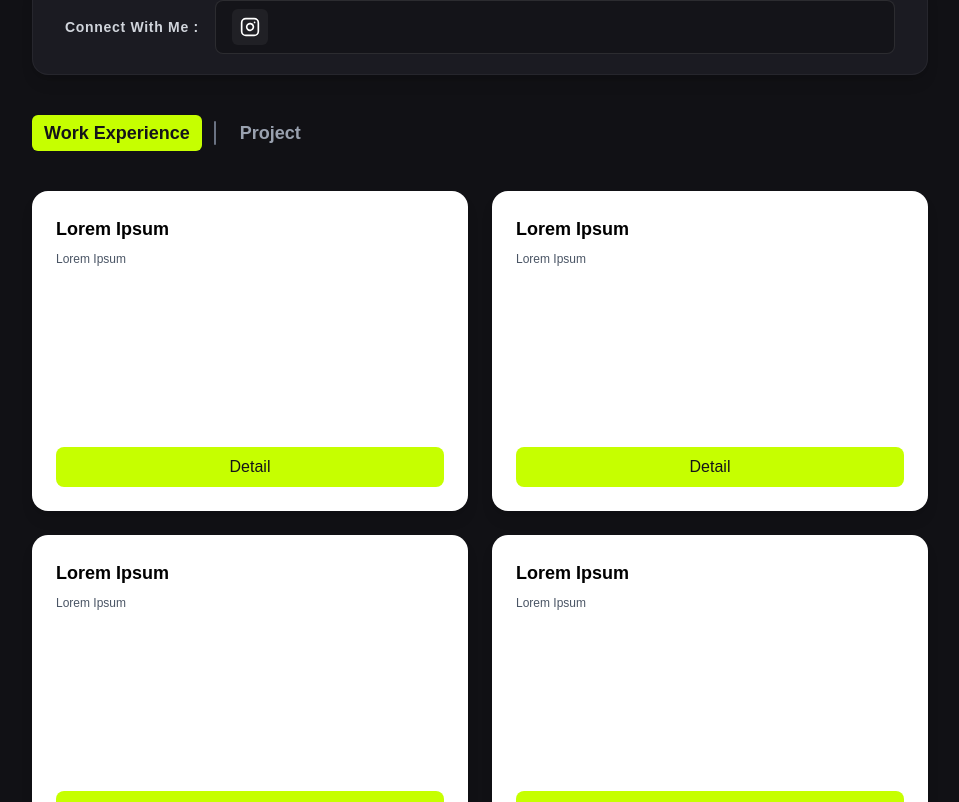
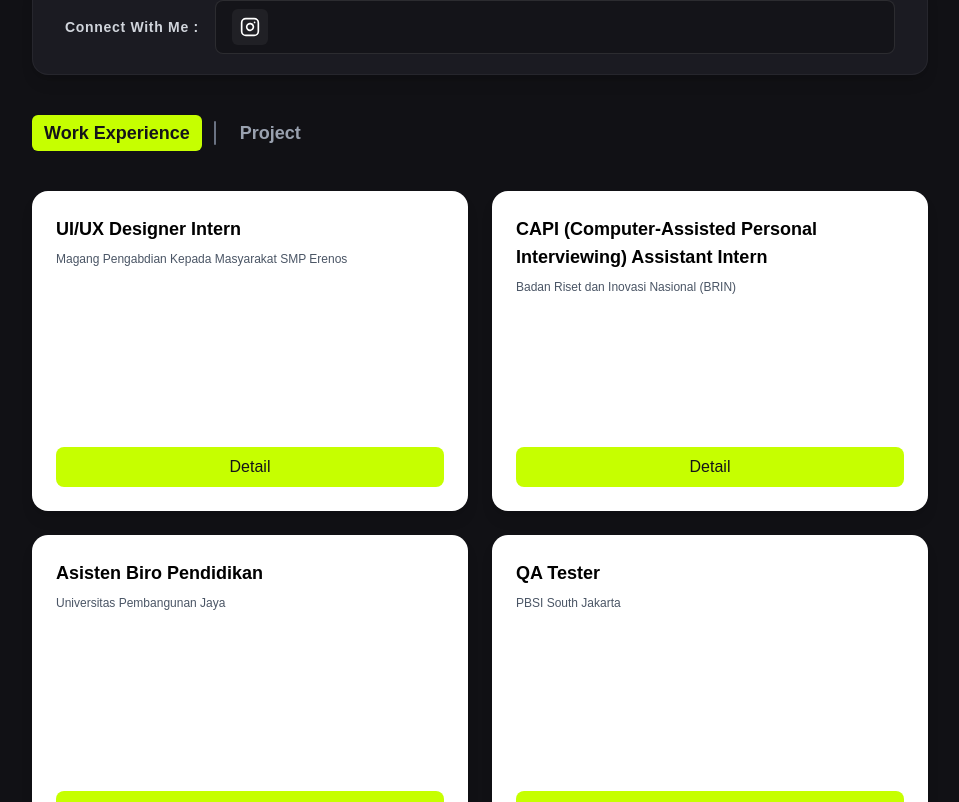
Before and after one commit to ImZard/profil, a Next.js app in the folder portofolio/: page / in a window 1280 px wide. Shown: the part 479-1281 px from the top of the page, without its empty margins (160-1119 px from the left). Built offline with nearby package versions, Linux system fonts and the light colour scheme.

Commit message:
Work experience home view

```diff
--- a/portofolio/src/pages/index.tsx
+++ b/portofolio/src/pages/index.tsx
@@ -114,8 +114,12 @@ export default function Home() {
               {/* Card 1 */}
               <div className="bg-white text-black p-6 rounded-2xl shadow-lg min-h-[320px] flex flex-col justify-between">
                 <div>
-                  <h3 className="font-bold text-lg mb-2">Lorem Ipsum</h3>
-                  <p className="text-xs text-gray-600">Lorem Ipsum</p>
+                  <h3 className="font-bold text-lg mb-2">
+                    UI/UX Designer Intern
+                  </h3>
+                  <p className="text-xs text-gray-600">
+                    Magang Pengabdian Kepada Masyarakat SMP Erenos
+                  </p>
                 </div>
                 <button className="mt-4 bg-[#C6FF00] text-[#141419] py-2 px-4 rounded-lg hover:bg-[#a8e600] transition-colors">
                   Detail
@@ -124,8 +128,13 @@ export default function Home() {
               {/* Card 2 */}
               <div className="bg-white text-black p-6 rounded-2xl shadow-lg min-h-[320px] flex flex-col justify-between">
                 <div>
-                  <h3 className="font-bold text-lg mb-2">Lorem Ipsum</h3>
-                  <p className="text-xs text-gray-600">Lorem Ipsum</p>
+                  <h3 className="font-bold text-lg mb-2">
+                    CAPI (Computer-Assisted Personal Interviewing) Assistant
+                    Intern
+                  </h3>
+                  <p className="text-xs text-gray-600">
+                    Badan Riset dan Inovasi Nasional (BRIN)
+                  </p>
                 </div>
                 <button className="mt-4 bg-[#C6FF00] text-[#141419] py-2 px-4 rounded-lg hover:bg-[#a8e600] transition-colors">
                   Detail
@@ -134,8 +143,12 @@ export default function Home() {
               {/* Card 3 */}
               <div className="bg-white text-black p-6 rounded-2xl shadow-lg min-h-[320px] flex flex-col justify-between">
                 <div>
-                  <h3 className="font-bold text-lg mb-2">Lorem Ipsum</h3>
-                  <p className="text-xs text-gray-600">Lorem Ipsum</p>
+                  <h3 className="font-bold text-lg mb-2">
+                    Asisten Biro Pendidikan
+                  </h3>
+                  <p className="text-xs text-gray-600">
+                    Universitas Pembangunan Jaya
+                  </p>
                 </div>
                 <button className="mt-4 bg-[#C6FF00] text-[#141419] py-2 px-4 rounded-lg hover:bg-[#a8e600] transition-colors">
                   Detail
@@ -144,8 +157,8 @@ export default function Home() {
               {/* Card 4 */}
               <div className="bg-white text-black p-6 rounded-2xl shadow-lg min-h-[320px] flex flex-col justify-between">
                 <div>
-                  <h3 className="font-bold text-lg mb-2">Lorem Ipsum</h3>
-                  <p className="text-xs text-gray-600">Lorem Ipsum</p>
+                  <h3 className="font-bold text-lg mb-2">QA Tester</h3>
+                  <p className="text-xs text-gray-600">PBSI South Jakarta</p>
                 </div>
                 <button className="mt-4 bg-[#C6FF00] text-[#141419] py-2 px-4 rounded-lg hover:bg-[#a8e600] transition-colors">
                   Detail
```
